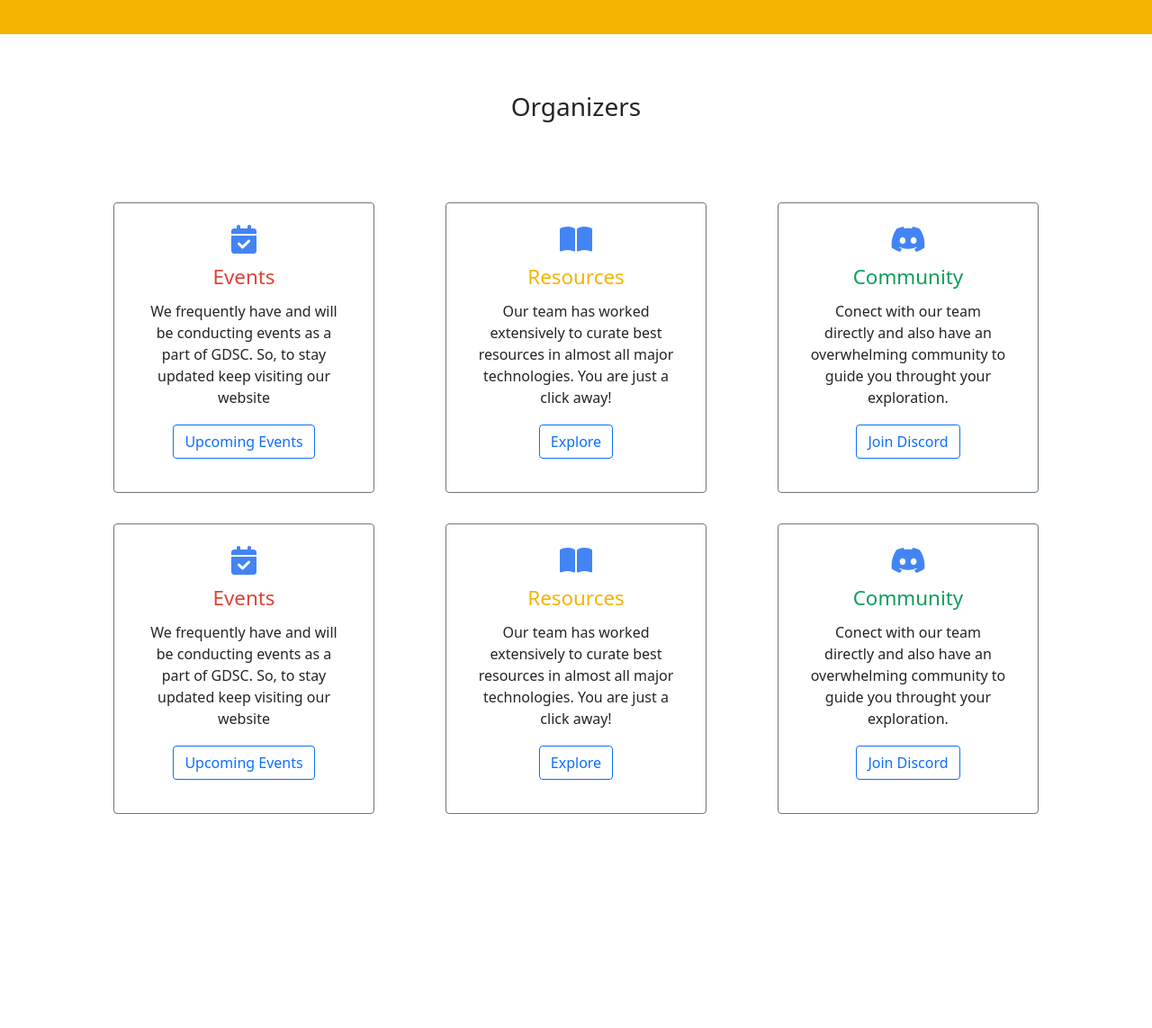
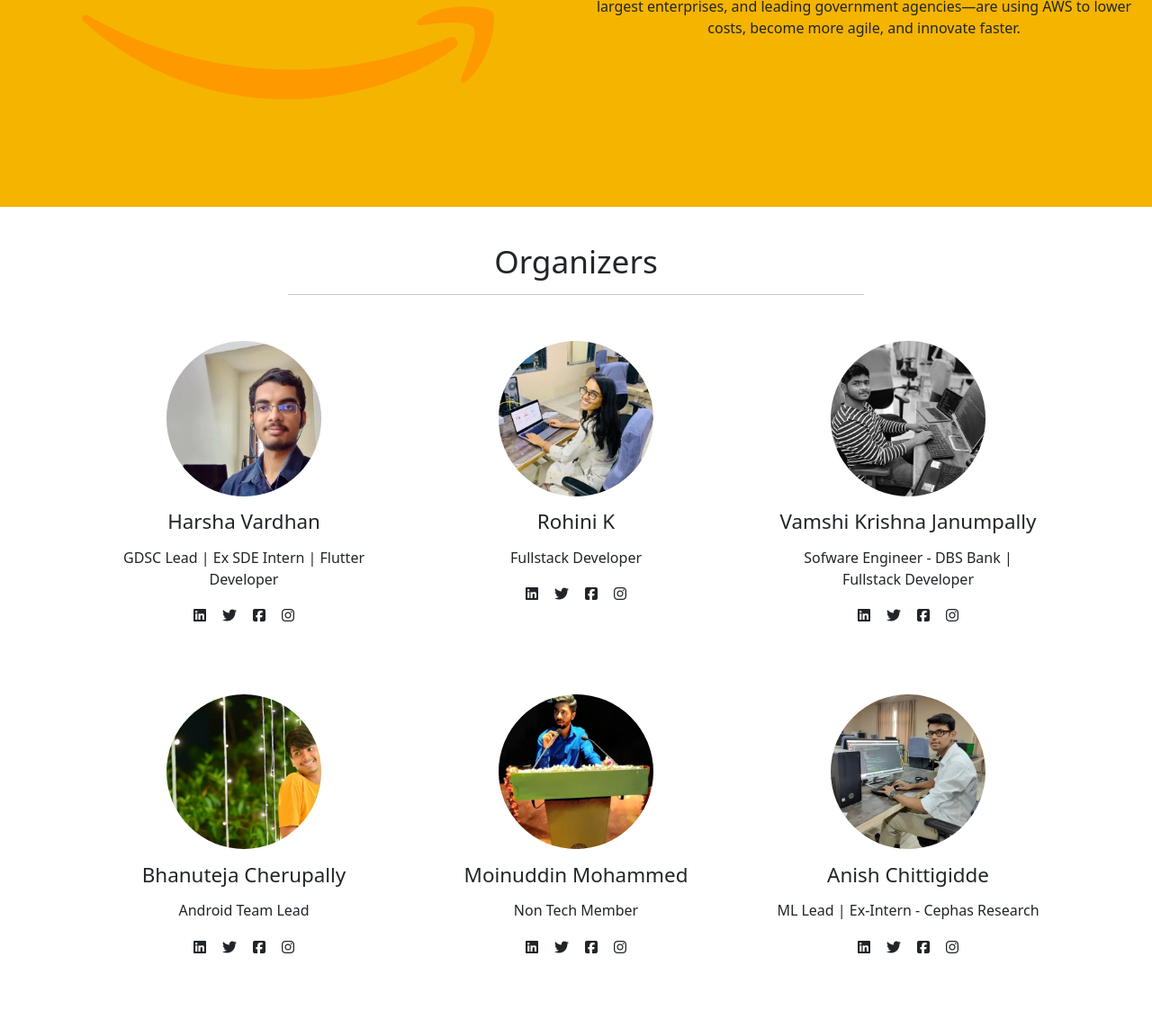
Before and after one commit to revanth892/gdsc.github.io, a plain HTML site: page index.html in a window 1280 px wide. Shown: the part 1586-2729 px from the top of the page at 90% size. Before the commit the page ends 2508 px from the top, so only its background shows below. Drawn offline with nearby package versions, Linux system fonts and the light colour scheme.

Commit message:
Update 8

```diff
--- a/index.html
+++ b/index.html
@@ -121,66 +121,97 @@
 
     <div style="background-color: rgb(124, 124, 148);">
         <section id="team" style="background-color: #ffffff;">
-            <h3 class="title-h3-team">Organizers</h3>
+            <h4>Organizers</h4>
+            <hr>
             <div class="card-deck cardcontainer">
                 <div class="row">
                     <div class=" col-12 col-lg-4 col-md-6 col-sm-12">
-                        <div class="card border-secondary">
-                            <div class="card-body">
-                                <i class="fa-solid fa-calendar-check fa-2x cardimage"></i>
-                                <h5 class="card-title" style="color: #DB4437;">Events</h5>
-                                <p class="card-text cardpara">We frequently have and will be conducting events as a part of GDSC. So, to stay updated keep visiting our website</p>
-                                <button type="button" class="btn btn-outline-primary">Upcoming Events</button>
+                        <div class="profile">
+                            <div>
+                                <img src="profile images/harsha_vardhan_YAFDRkR.webp" alt="" class="profile-image">
+                                <h5 class="card-title">Harsha Vardhan</h5>
+                                <p class="card-text cardpara">GDSC Lead | Ex SDE Intern | Flutter Developer</p>
+                                <div class="favicon-contaner">
+                                    <a href="https://www.linkedin.com/" class="favicon-link"><i class="fa-brands fa-linkedin fa-1x icon coloricon"></i></a>
+                                    <a href="https://twitter.com/" class="favicon-link"><i class="fa-brands fa-twitter fa-1x icon coloricon"></i></a>
+                                    <a href="https://www.facebook.com/" class="favicon-link"><i class="fa-brands fa-facebook-square fa-1x icon coloricon"></i></a>
+                                    <a href="https://www.instagram.com/" class="favicon-link"><i class="fa-brands fa-instagram fa-1x icon coloricon"></i></a>
+                                </div>
                             </div>
                         </div>
                     </div>
                     <div class="col-12 col-lg-4 col-md-6 col-sm-12">
-                        <div class="card border-secondary">
-                            <div class="card-body">
-                                <i class="fa-solid fa-book-open fa-2x cardimage"></i>
-                                <h5 class="card-title" style="color: #F4B400;">Resources</h5>
-                                <p class="card-text cardpara">Our team has worked extensively to curate best resources in almost all major technologies. You are just a click away!</p>
-                                <button type="button" class="btn btn-outline-primary">Explore</button>
+                        <div class="profile">
+                            <div>
+                                <img src="profile images/rohini_k_zQp0lVZ.webp" alt="" class="profile-image">
+                                <h5 class="card-title">Rohini K</h5>
+                                <p class="card-text cardpara">Fullstack Developer</p>
+                                <div class="favicon-contaner">
+                                    <a href="https://www.linkedin.com/" class="favicon-link"><i class="fa-brands fa-linkedin fa-1x icon coloricon"></i></a>
+                                    <a href="https://twitter.com/" class="favicon-link"><i class="fa-brands fa-twitter fa-1x icon coloricon"></i></a>
+                                    <a href="https://www.facebook.com/" class="favicon-link"><i class="fa-brands fa-facebook-square fa-1x icon coloricon"></i></a>
+                                    <a href="https://www.instagram.com/" class="favicon-link"><i class="fa-brands fa-instagram fa-1x icon coloricon"></i></a>
+                                </div>
                             </div>
                         </div>
                     </div>
                     <div class="col-12 col-lg-4 col-md-6 col-sm-12">
-                        <div class="card border-secondary">
-                            <div class="card-body">
-                                <i class="fa-brands fa-discord fa-2x cardimage"></i>
-                                <h5 class="card-title" style="color: #0F9D58;">Community</h5>
-                                <p class="card-text cardpara">Conect with our team directly and also have an overwhelming community to guide you throught your exploration.</p>
-                                <button type="button" class="btn btn-outline-primary">Join Discord</button>
+                        <div class="profile">
+                            <div>
+                                <img src="profile images/vamshi_krishna_janumpally_plMDkYt.webp" alt="" class="profile-image">
+                                <h5 class="card-title">Vamshi Krishna Janumpally</h5>
+                                <p class="card-text cardpara">Sofware Engineer - DBS Bank | Fullstack Developer</p>
+                                <div class="favicon-contaner">
+                                    <a href="https://www.linkedin.com/" class="favicon-link"><i class="fa-brands fa-linkedin fa-1x icon coloricon"></i></a>
+                                    <a href="https://twitter.com/" class="favicon-link"><i class="fa-brands fa-twitter fa-1x icon coloricon"></i></a>
+                                    <a href="https://www.facebook.com/" class="favicon-link"><i class="fa-brands fa-facebook-square fa-1x icon coloricon"></i></a>
+                                    <a href="https://www.instagram.com/" class="favicon-link"><i class="fa-brands fa-instagram fa-1x icon coloricon"></i></a>
+                                </div>
                             </div>
                         </div>
                     </div>
                     <div class=" col-12 col-lg-4 col-md-6 col-sm-12">
-                        <div class="card border-secondary">
-                            <div class="card-body">
-                                <i class="fa-solid fa-calendar-check fa-2x cardimage"></i>
-                                <h5 class="card-title" style="color: #DB4437;">Events</h5>
-                                <p class="card-text cardpara">We frequently have and will be conducting events as a part of GDSC. So, to stay updated keep visiting our website</p>
-                                <button type="button" class="btn btn-outline-primary">Upcoming Events</button>
+                        <div class="profile">
+                            <div>
+                                <img src="profile images/IMG_20210529_161821.webp" alt="" class="profile-image">
+                                <h5 class="card-title">Bhanuteja Cherupally</h5>
+                                <p class="card-text cardpara">Android Team Lead</p>
+                                <div class="favicon-contaner">
+                                    <a href="https://www.linkedin.com/" class="favicon-link"><i class="fa-brands fa-linkedin fa-1x icon coloricon"></i></a>
+                                    <a href="https://twitter.com/" class="favicon-link"><i class="fa-brands fa-twitter fa-1x icon coloricon"></i></a>
+                                    <a href="https://www.facebook.com/" class="favicon-link"><i class="fa-brands fa-facebook-square fa-1x icon coloricon"></i></a>
+                                    <a href="https://www.instagram.com/" class="favicon-link"><i class="fa-brands fa-instagram fa-1x icon coloricon"></i></a>
+                                </div>
                             </div>
                         </div>
                     </div>
                     <div class="col-12 col-lg-4 col-md-6 col-sm-12">
-                        <div class="card border-secondary">
-                                <div class="card-body">
-                                <i class="fa-solid fa-book-open fa-2x cardimage"></i>
-                                <h5 class="card-title" style="color: #F4B400;">Resources</h5>
-                                <p class="card-text cardpara">Our team has worked extensively to curate best resources in almost all major technologies. You are just a click away!</p>
-                                <button type="button" class="btn btn-outline-primary">Explore</button>
+                        <div class="profile">
+                            <div>
+                                <img src="profile images/moinuddin_mohammed_1yYXkJi.webp" alt="" class="profile-image">
+                                <h5 class="card-title">Moinuddin Mohammed</h5>
+                                <p class="card-text cardpara">Non Tech Member</p>
+                                <div class="favicon-contaner">
+                                    <a href="https://www.linkedin.com/" class="favicon-link"><i class="fa-brands fa-linkedin fa-1x icon coloricon"></i></a>
+                                    <a href="https://twitter.com/" class="favicon-link"><i class="fa-brands fa-twitter fa-1x icon coloricon"></i></a>
+                                    <a href="https://www.facebook.com/" class="favicon-link"><i class="fa-brands fa-facebook-square fa-1x icon coloricon"></i></a>
+                                    <a href="https://www.instagram.com/" class="favicon-link"><i class="fa-brands fa-instagram fa-1x icon coloricon"></i></a>
+                                </div>
                             </div>
                         </div>
                     </div>
                     <div class="col-12 col-lg-4 col-md-6 col-sm-12">
-                        <div class="card border-secondary">
-                            <div class="card-body">
-                                <i class="fa-brands fa-discord fa-2x cardimage"></i>
-                                <h5 class="card-title" style="color: #0F9D58;">Community</h5>
-                                <p class="card-text cardpara">Conect with our team directly and also have an overwhelming community to guide you throught your exploration.</p>
-                                <button type="button" class="btn btn-outline-primary">Join Discord</button>
+                        <div class="profile">
+                            <div>
+                                <img src="profile images/anish_chittigidde_RsEFaLa.webp" alt="" class="profile-image">
+                                <h5 class="card-title">Anish Chittigidde</h5>
+                                <p class="card-text cardpara">ML Lead | Ex-Intern - Cephas Research</p>
+                                <div class="favicon-contaner">
+                                    <a href="https://www.linkedin.com/" class="favicon-link"><i class="fa-brands fa-linkedin fa-1x icon coloricon"></i></a>
+                                    <a href="https://twitter.com/" class="favicon-link"><i class="fa-brands fa-twitter fa-1x icon coloricon"></i></a>
+                                    <a href="https://www.facebook.com/" class="favicon-link"><i class="fa-brands fa-facebook-square fa-1x icon coloricon"></i></a>
+                                    <a href="https://www.instagram.com/" class="favicon-link"><i class="fa-brands fa-instagram fa-1x icon coloricon"></i></a>
+                                </div>
                             </div>
                         </div>
                     </div>
--- a/style.css
+++ b/style.css
@@ -2,6 +2,12 @@
 {
     padding-top: 5%;
     padding-bottom: 5%;
+}
+
+#intro
+{
+    padding-top:4%;
+    padding-bottom: 4%;
 }
 
 .brand-image
@@ -66,8 +72,8 @@
 hr
 {
     margin-left: 25%;
-    margin-right: 23%;
-    width:45%;
+    margin-right: 25%;
+    width:50%;
 }
 .button
 {
@@ -75,7 +81,7 @@ hr
 }
 .cardcontainer
 {
-    margin: 0% 7.7% 0% 7.7%;
+    margin: 4% 7.7% 4% 7.7%;
 }
 .carditems
 {
@@ -95,8 +101,8 @@ i{
 
 .cardpara
 {
-    margin-top: 5%;
-    margin-bottom: 7%;
+    margin-top: 4%;
+    margin-bottom: 3%;
     margin-left: 7%;
     margin-right: 7%;
 }
@@ -116,3 +122,30 @@ i{
     text-align: center;
     padding:5% 0% 5% 0%;
 }
+.profile-image
+{
+    border-radius: 50%;
+    width: 50%;
+    margin-bottom: 4.5%;
+}
+.icon{
+    margin-left: 2%;
+    margin-right: 2%;
+}
+a
+{
+    text-decoration: unset;
+    color: unset;
+}
+.profile
+{
+    text-align: center;
+    margin-bottom: 8%;
+    padding-bottom: 10%;
+}
+h4
+{
+    text-align: center;
+    font-size: 2.2rem;
+    margin: 3% 0 1% 0;
+}
```
Also changed, not shown: profile images/IMG_20210529_161821.webp (added), profile images/anish_chittigidde_RsEFaLa.webp (added), profile images/harsha_vardhan_YAFDRkR.webp (added), profile images/moinuddin_mohammed_1yYXkJi.webp (added), profile images/rohini_k_zQp0lVZ.webp (added), profile images/vamshi_krishna_janumpally_plMDkYt.webp (added).
